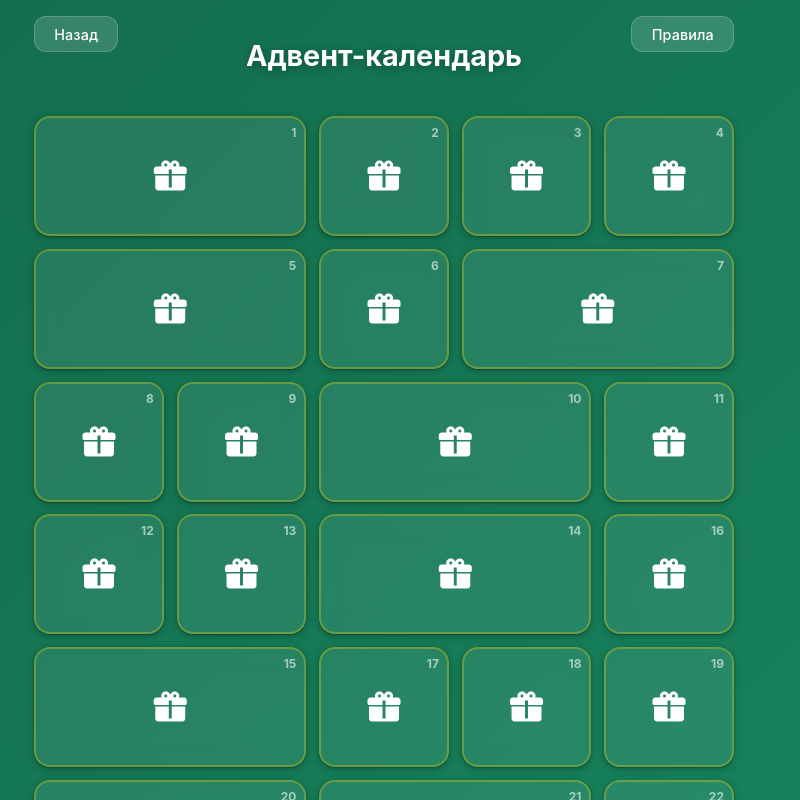
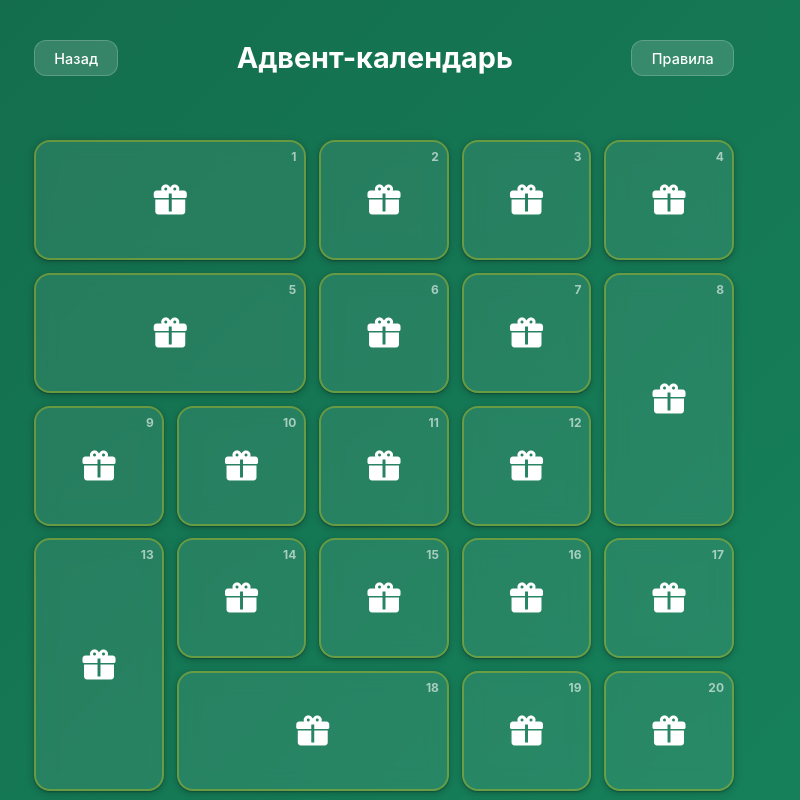
Before and after one commit to UlianaKustova/AdvProj, a Vue app: page /calendar in a window 1280 px wide. Shown: the top 800 px of the page, without its empty margins (256-1056 px from the left). Built offline with nearby package versions, Linux system fonts and the light colour scheme.

Commit message:
fix adaptive, grid and header

```diff
--- a/package.json
+++ b/package.json
@@ -25,6 +25,7 @@
     "@vitejs/plugin-vue": "^6.0.7",
     "@vue/tsconfig": "^0.9.1",
     "npm-run-all2": "^9.0.2",
+    "sass": "^1.101.0",
     "typescript": "~6.0.0",
     "vite": "^8.0.16",
     "vite-plugin-vue-devtools": "^8.1.2",
--- a/src/components/errorMessage.vue
+++ b/src/components/errorMessage.vue
@@ -7,7 +7,7 @@
     variant="flat"
     class="error-snackbar"
   >
-    <span class="error-message-text text-h6" color="white">{{ modelValue }}</span>
+    <span class="error-message-text error-message-text" color="white">{{ modelValue }}</span>
 
     <template #actions>
       <VBtn
@@ -41,3 +41,17 @@ const isVisible = computed({
   }
 })
 </script>
+
+<style scoped>
+@media (max-width: 360px) {
+  .error-snackbar :deep(.v-snackbar__wrapper) {
+    max-width: calc(100vw - 16px) !important;
+    margin: 8px !important;
+  }
+  .error-message-text {
+    font-size: 0.9rem !important;
+    line-height: 1.3;
+    word-break: break-word;
+  }
+}
+</style>
--- a/src/components/giftModal.vue
+++ b/src/components/giftModal.vue
@@ -87,22 +87,20 @@ const dialogModel = computed({
   }
 
   .modal-title {
-    font-size: 42px !important;
-    margin-bottom: 8px !important;
+    font-size: 1.5rem !important;   /* было 42px */
   }
 
   .modal-gift {
-    font-size: 34px !important;
-    padding: 24px 14px !important;
-    border-width: 4px !important;
-    border-radius: 24px !important;
+    font-size: 1.1rem !important;   /* было 34px */
+    padding: 16px 12px !important;
   }
 
   .text-body-1 {
-    font-size: 1.3rem !important;
+    font-size: 1rem !important;
   }
+
   .text-body-2 {
-    font-size: 1.15rem !important;
+    font-size: 0.9rem !important;
   }
 
   .close-btn {
@@ -114,5 +112,10 @@ const dialogModel = computed({
   .v-card-text {
     padding: 32px 18px 24px !important;
   }
+
+  :deep(.v-overlay__content) {
+  margin: 12px !important;
+  max-width: calc(100vw - 24px) !important;
+}
 }
 </style>
--- a/src/views/CalendarPage.vue
+++ b/src/views/CalendarPage.vue
@@ -30,14 +30,6 @@ const goToRules = () => {
   router.push({ path: '/rules', query: { from: 'calendar' } })
 }
 
-function getSizeClass(day: number) {
-  if (day === 1) return 'size-big'
-  if (day % 7 === 0) return 'size-big'
-  if (day % 5 === 0) return 'size-wide'
-  if (day % 3 === 0) return 'size-tall'
-  return 'size-small'
-}
-
 onMounted(() => {
   loadState()
 })
@@ -45,8 +37,7 @@ onMounted(() => {
 
 <template>
   <VContainer fluid class="calendar-page pa-4">
-    <VRow class="header mb-6">
-      <VCol cols="auto">
+    <div class="header mb-6 mt-6">
         <VBtn
           variant="text"
           color="white"
@@ -55,11 +46,7 @@ onMounted(() => {
         >
           Назад
         </VBtn>
-      </VCol>
-      <VCol class="text-center flex-grow-1">
         <h1>Адвент-календарь</h1>
-      </VCol>
-      <VCol cols="auto">
         <VBtn
           variant="text"
           color="white"
@@ -68,8 +55,7 @@ onMounted(() => {
         >
           Правила
         </VBtn>
-      </VCol>
-    </VRow>
+    </div>
 
     <ErrorMessage v-model="errorMessage" />
 
@@ -79,9 +65,9 @@ onMounted(() => {
 		  :key="gift.day"
 		  :class="[
 			'gift-card',
-          getSizeClass(gift.day),
 			{ opened: gift.isOpen, closed: !gift.isOpen }
 		  ]"
+		  :style="{ gridArea: `day_${gift.day}` }"
 		  :elevation="gift.isOpen ? 4 : 2"
 		  :variant="gift.isOpen ? 'elevated' : 'flat'"
 		  :color="gift.isOpen ? 'yellow-lighten-5' : 'transparent'"
@@ -116,25 +102,21 @@ onMounted(() => {
 }
 
 .header {
-  display: flex;
+  display: grid;
+  grid-template-columns: auto 1fr auto;
   align-items: center;
+  gap: 0.5rem;
   width: 100%;
   max-width: 700px;
   margin-bottom: 4rem;
   color: white;
-  gap: 1rem;
-  position: relative;
 }
-
 .header h1 {
-  font-size: 1.8rem;
+  font-size: clamp(1rem, 4.5vw, 1.8rem);
   margin: 0;
-  text-shadow: 0 2px 10px rgba(0, 0, 0, 0.3);
   text-align: center;
-  position: absolute;
-  left: 50%;
-  transform: translateX(-50%);
-  width: 100%;
+  line-height: 1.2;
+  min-width: 0;
 }
 
 .back-btn {
@@ -167,7 +149,15 @@ onMounted(() => {
   max-width: 700px;
   width: 100%;
   margin: 0 auto;
-  grid-auto-flow: dense;
+  grid-template-areas:
+    "day_1 day_1 day_2 day_3 day_4"
+    "day_5 day_5 day_6 day_7 day_8"
+    "day_9 day_10 day_11 day_12 day_8"
+    "day_13 day_14 day_15 day_16 day_17"
+    "day_13 day_18 day_18 day_19 day_20"
+    "day_21 day_22 day_23 day_24 day_25"
+    "day_26 day_26 day_26 day_27 day_28"
+    "day_29 day_29 day_30 day_30 day_30";
 }
 
 .gift-card {
@@ -222,15 +212,6 @@ onMounted(() => {
   word-break: break-word;
 }
 
-.size-wide,
-.size-big {
-  grid-column: span 2;
-}
-.size-tall,
-.size-small {
-  grid-column: span 1;
-}
-
 @media (max-width: 360px) {
   .calendar-page {
     padding: 0.25rem !important;
@@ -254,9 +235,20 @@ onMounted(() => {
 
   .calendar-grid {
     grid-template-columns: repeat(3, 1fr) !important;
-    grid-auto-rows: 110px !important;
+    grid-template-rows: repeat(10, 110px) !important;
     gap: 0.6rem !important;
     max-width: 100% !important;
+    grid-template-areas:
+      "day_1 day_2 day_3"
+      "day_4 day_5 day_6"
+      "day_7 day_8 day_9"
+      "day_10 day_11 day_12"
+      "day_13 day_14 day_15"
+      "day_16 day_17 day_18"
+      "day_19 day_20 day_21"
+      "day_22 day_23 day_24"
+      "day_25 day_26 day_27"
+      "day_28 day_29 day_30" !important;
   }
 
   .gift-card {
@@ -290,15 +282,6 @@ onMounted(() => {
     font-size: 42px !important;
   }
 
-  .size-wide,
-  .size-big {
-    grid-column: span 2 !important;
-  }
-  .size-tall,
-  .size-small {
-    grid-column: span 1 !important;
-  }
-
   .header .v-col {
     padding: 0 !important;
   }
--- a/src/views/LoadPage.vue
+++ b/src/views/LoadPage.vue
@@ -110,15 +110,6 @@ const progressPercent = computed(() => {
   box-shadow: 0 20px 60px rgba(241, 241, 241, 0.16);
 }
 
-.title {
-  font-weight: 700;
-  font-size: 3rem;
-  color: #ffffff;
-  margin-bottom: 40px;
-  letter-spacing: 2px;
-  position: relative;
-}
-
 .grid {
   display: grid;
   grid-template-columns: repeat(3, 1fr);
@@ -197,19 +188,19 @@ const progressPercent = computed(() => {
   }
 
   .content {
-    padding: 20px 12px !important;
+    padding: 16px 10px !important;
     border-radius: 20px !important;
     max-width: 100% !important;
   }
 
   .grid {
-    max-width: 140px !important;
+    max-width: 180px !important;
     gap: 8px !important;
     margin: 0 auto 12px !important;
   }
 
   .square {
-    border-radius: 1px !important;
+    border-radius: 8px !important;
     aspect-ratio: 1 / 1 !important;
   }
 
--- a/src/views/RulesPage.vue
+++ b/src/views/RulesPage.vue
@@ -27,7 +27,7 @@ const goBack = () => {
 </script>
 
 <template>
-  <VContainer fluid fill-height class="rules-page" style="min-height: 100vh;">
+  <VContainer fluid fill-height class="rules-page " style="min-height: 100vh;">
     <VRow align="center" justify="center" style="width: 100%;">
       <VCol cols="12" sm="8" md="6" lg="5">
         <VCard
@@ -97,4 +97,36 @@ const goBack = () => {
 .rules-card {
   backdrop-filter: blur(10px);
 }
+
+@media (max-width: 360px) {
+  .rules-page {
+    padding: 8px !important;
+  }
+  .rules-card {
+    margin: 0 !important;
+  }
+
+  .rules-card :deep(.v-card-title) {
+    font-size: 1.25rem !important;
+    padding-top: 1rem !important;
+    line-height: 1.3 !important;
+  }
+
+  .rules-card :deep(.v-list-item-title) {
+    font-size: 0.95rem !important;
+  }
+
+  .rules-card :deep(.v-list-item__prepend) {
+    margin-right: 8px !important;
+  }
+
+  .rules-card :deep(.v-card-actions) {
+    flex-direction: column !important;
+    gap: 8px !important;
+    padding-bottom: 1rem !important;
+  }
+  .rules-card :deep(.v-btn) {
+    width: 100% !important;
+  }
+}
 </style>
```
Also changed, not shown: 1 other file (tests, documents, lock files or other folders). Lines whose indentation alone changed are shown as unchanged.
